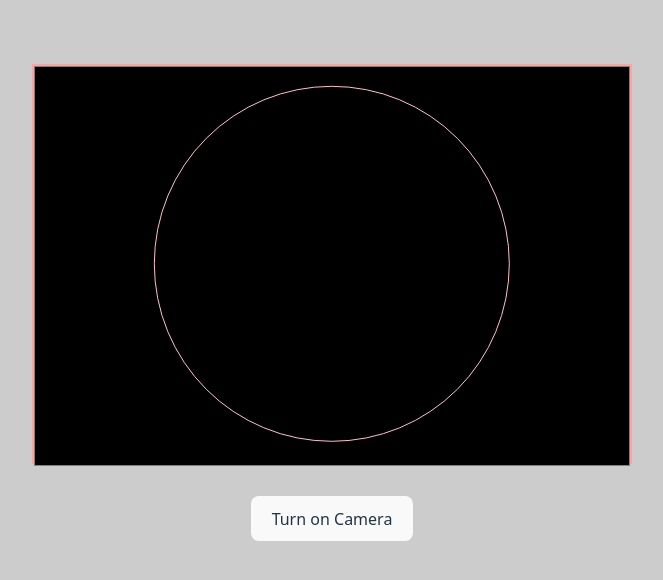
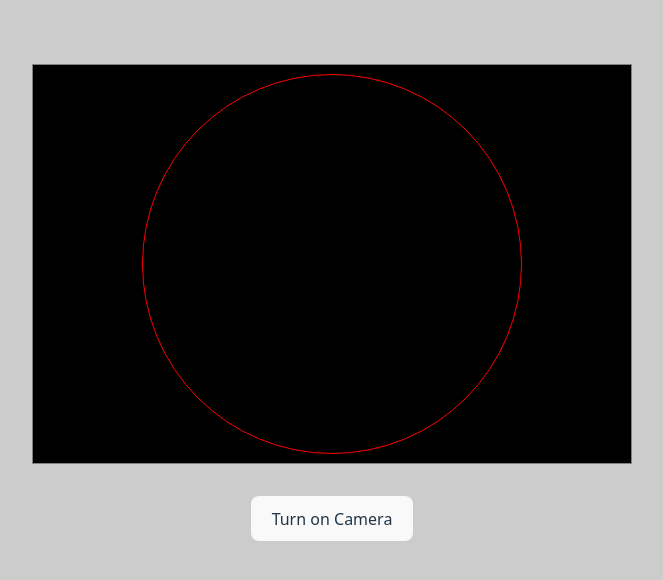
Before and after one commit to LetMeDream/FaceAPI, a React (Vite) app: page / in a window 1280 px wide. Shown: the top 580 px of the page, without its empty margins (308-971 px from the left). Built offline with nearby package versions, Linux system fonts and the light colour scheme.

Commit message:
add changes

```diff
--- a/src/App.jsx
+++ b/src/App.jsx
@@ -93,7 +93,7 @@ function App() {
   /* Function to be played on video load .
   *  Will Load MODELS and start Detection and drawing.
   */
-  const onPlay = async () => {
+  /* const onPlay = async () => {
       const video = document.getElementById('video')
       const canvas = document.getElementById('overlay')
       const context = canvas.getContext('2d');
@@ -229,9 +229,9 @@ function App() {
             console.log(err)
         });
       }
-  }
+  } */
 
-  /* const onPlay = async () => {
+  const onPlay = async () => {
       const video = document.getElementById('video');
       const canvas = document.getElementById('overlay');
       const context = canvas.getContext('2d');
@@ -266,7 +266,7 @@ function App() {
                   context.strokeRect(mirroredBox.x, mirroredBox.y, mirroredBox.width, mirroredBox.height);
 
                   // 🔹 4. Dibujar un rectángulo más pequeño dentro del principal
-                  const margin = 20; // Margen del rectángulo pequeño
+                  const margin = mirroredBox.width / 6; // Margen del rectángulo pequeño
                   const smallRect = {
                       x: mirroredBox.x +  margin,
                       y: mirroredBox.y + margin,
@@ -347,7 +347,7 @@ function App() {
               console.log(err);
           });
       }
-  }; */
+  };
 
 
 
--- a/src/components/CameraContainer/CameraContainer.css
+++ b/src/components/CameraContainer/CameraContainer.css
@@ -7,9 +7,9 @@
 
 #video {
   width: 100%;
-  height: 400px;
+  height: 100%;
   background-color: black;
-  /* transform: scaleX(-1); */
+  transform: scaleX(-1);
 }
 
 #overlay {
@@ -29,11 +29,11 @@
   background-color: aqua;
 }
 
-.circle-focus {
-  height: 90%; /* 90% del padre; 360px */
+.circle-focus { /* To be used for detecting colission; */
+  height: 95%; /* 95% del padre de 400px; 380px */
   aspect-ratio: 1/1;
+  border: 1px solid red;
   position: absolute;
-  border: 1px solid pink;
   top: 50%;
   left: 50%;
   transform: translate(-50%, -50%);
@@ -47,7 +47,7 @@
   width: 100%;
   height: 100%;
   background: rgba(0, 0, 0, 0.75); /* Oscurece el fondo */
-  -webkit-mask-image: radial-gradient(circle 180px at center, transparent 180px, black 160px); /* La mitad de 360px; el diametro del .circle-focus */
-  mask-image: radial-gradient(circle 180px at center, transparent 180px, black 160px);
+  -webkit-mask-image: radial-gradient(circle 190px at center, transparent 190px, black 10px); /* La mitad de 360px; el diametro del .circle-focus */
+  mask-image: radial-gradient(circle 190px at center, transparent 190px, black 10px);
   pointer-events: none; /* Evita que bloquee interacciones con el video */
 }
--- a/src/components/CameraContainer/CameraContainer.jsx
+++ b/src/components/CameraContainer/CameraContainer.jsx
@@ -4,7 +4,7 @@ import './CameraContainer.css'
 const CameraContainer = ({onPlay}) => {
 
   return (
-        <div className='camera-container border-2 border-red-300'>
+        <div className='camera-container'>
           <video
             autoPlay
             playsInline
```
